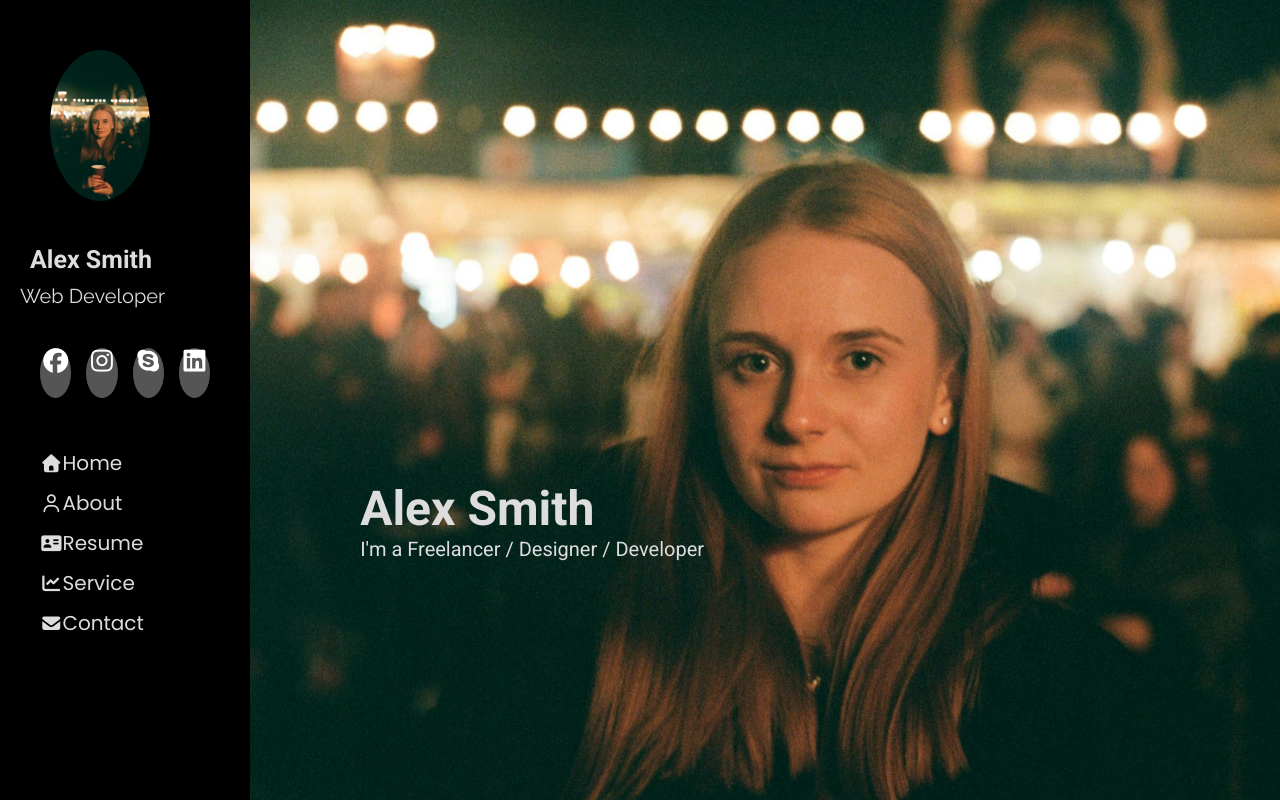
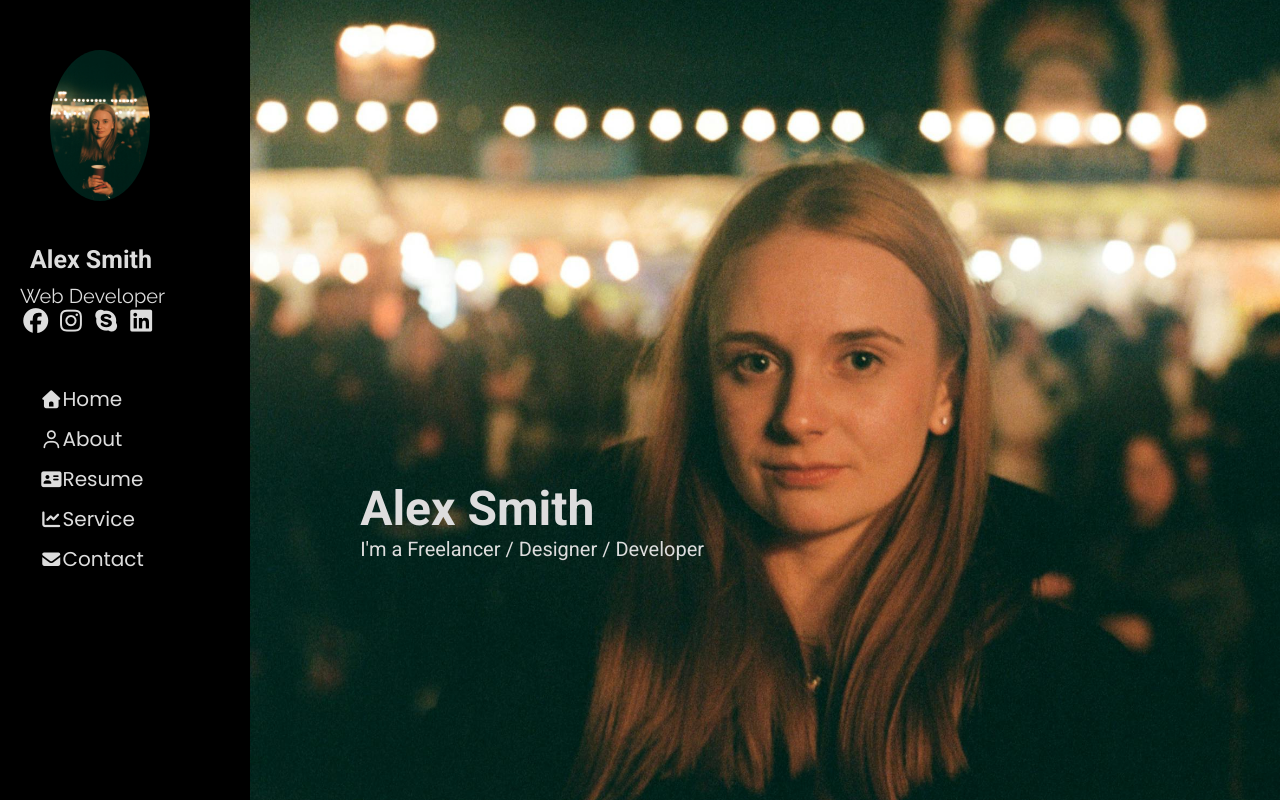
Before and after one commit to malaika-zafar123/Portfolio.io, a plain HTML site: page index.html in a window 1280 px wide. Drawn offline with Linux system fonts and the light colour scheme.

Commit message:
first commit

```diff
--- a/style.css
+++ b/style.css
@@ -117,26 +117,9 @@
         z-index: 2000;
     }
 
-  .social-icons {
-  display: flex;
-  justify-content: center;   /* Centers icons horizontally */
-  align-items: center;       /* Centers vertically (if needed) */
-  gap: 15px;                 /* Space between icons */
-  margin-top: 20px;
-}
 
 .fa-brands {
   font-size: 25px;
-  width: 50px;
-  margin-top: 20px;
-  height: 50px;
-  background-color: #555;
-  color: white;
-  border-radius: 50%;
-  display: flex;
-  justify-content: center;
-  align-items: center;
-  transition: 0.3s;
 }
 
 .fa-brands:hover {
```
